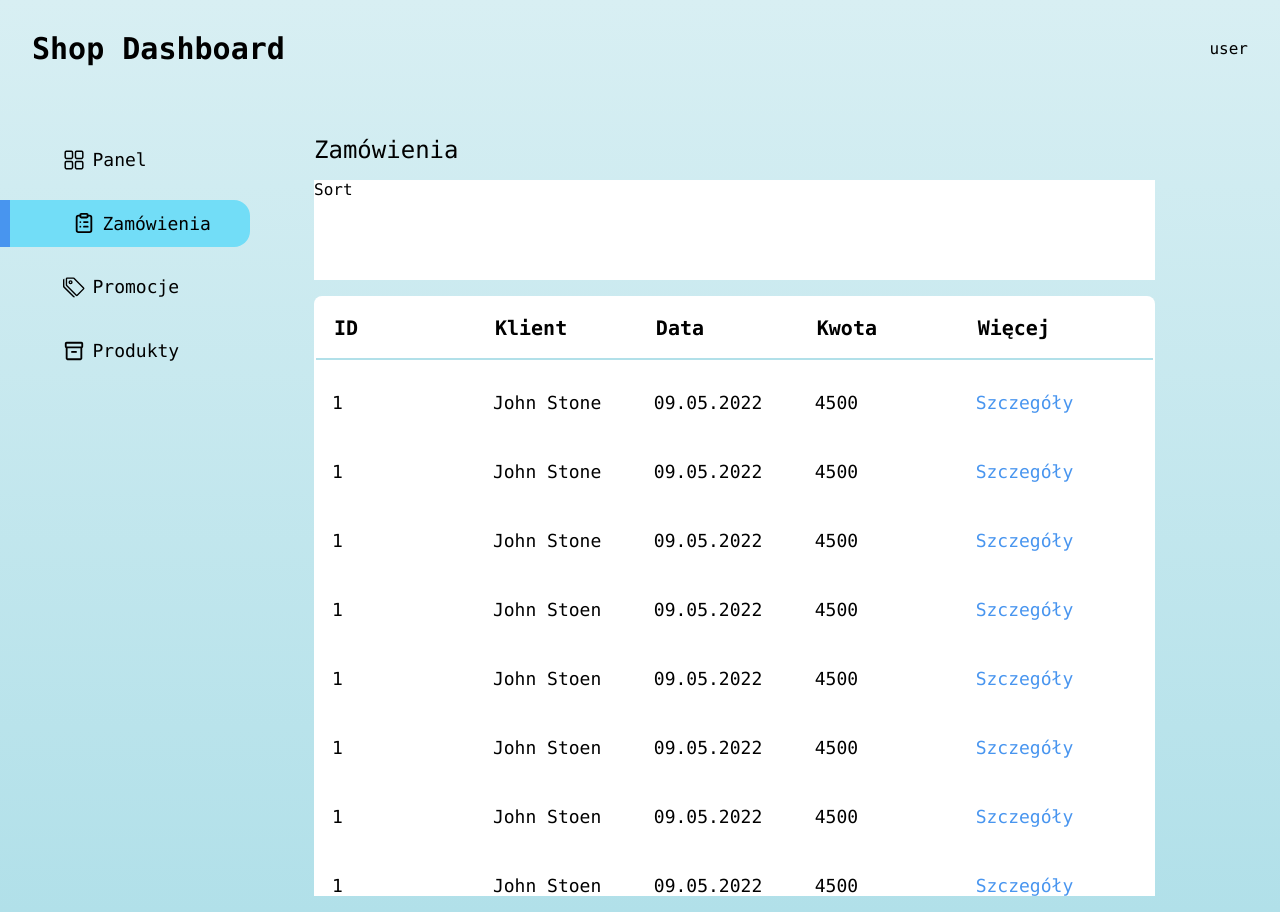
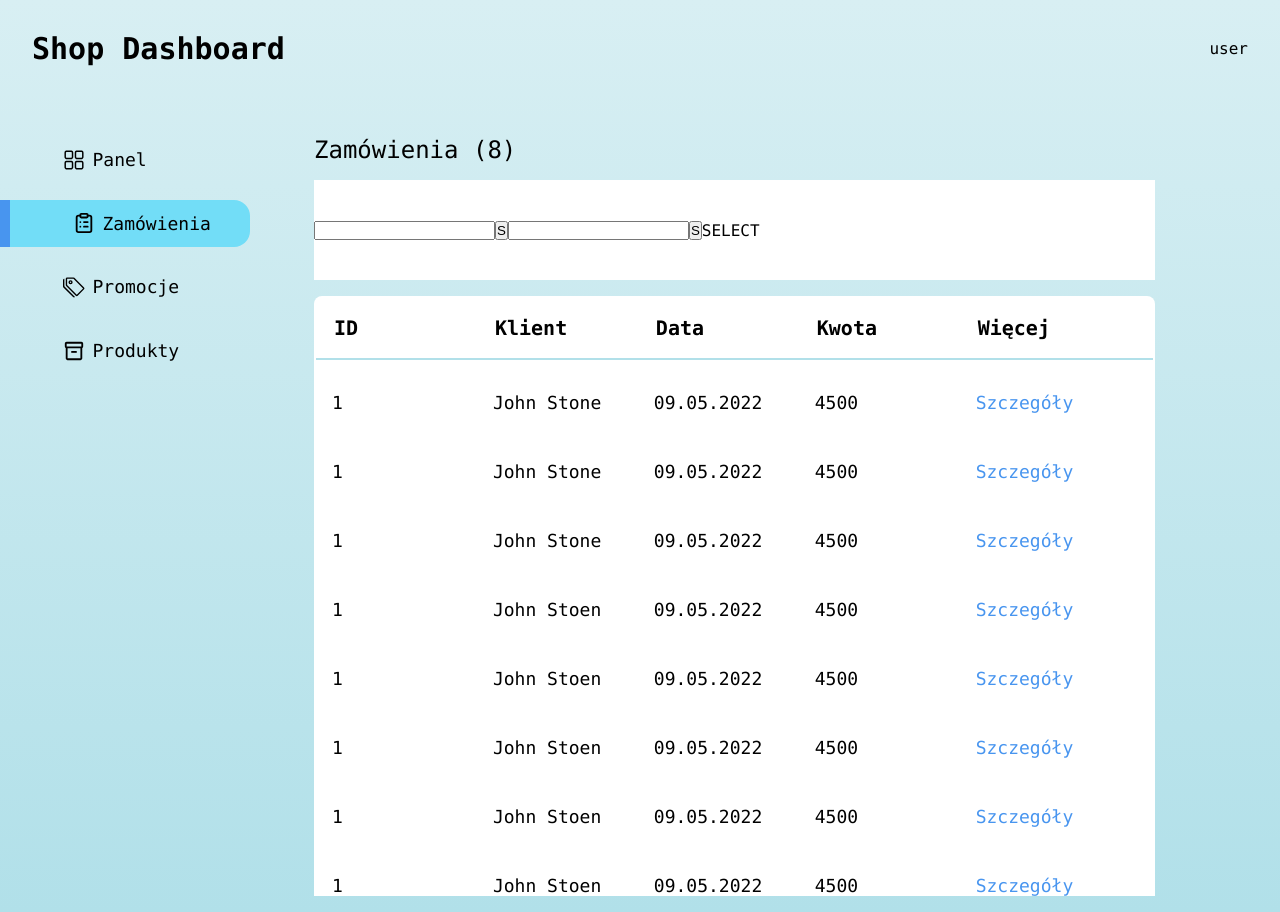
Before and after one commit to tomaszsliwakowski/Dashboard_e_shop, a Next.js app: page /dashboard/orders in a window 1280 px wide. Built offline with nearby package versions, Linux system fonts and the light colour scheme.

Commit message:
Changes to be committed: 	modified:   src/app/dashboard/dashboard.module.css 	modified:   src/app/dashboard/orders/page.tsx

```diff
--- a/src/app/dashboard/dashboard.module.css
+++ b/src/app/dashboard/dashboard.module.css
@@ -229,6 +229,8 @@
   width: 90%;
   background-color: white;
   margin-bottom: 1rem;
+  display: flex;
+  align-items: center;
 }
 @media screen and (max-width: 1200px) {
   .panel {
--- a/src/app/dashboard/orders/page.tsx
+++ b/src/app/dashboard/orders/page.tsx
@@ -25,8 +25,18 @@ export default function Orders() {
   return (
     <div className={styles.dashboard}>
       <div className={styles.Orders}>
-        <h2>Zamówienia</h2>
-        <div className={styles.SortOrders}>Sort</div>
+        <h2>Zamówienia (8)</h2>
+        <div className={styles.SortOrders}>
+          <div className={styles.SortID}>
+            <input type="text" />
+            <button>S</button>
+          </div>
+          <div className={styles.SortCust}>
+            <input type="text" />
+            <button>S</button>
+          </div>
+          <div className={styles.SortData}>SELECT</div>
+        </div>
         <div className={`${styles.Tableslider} ${styles.OrdersSlider}`}>
           <table className={`${styles.table} ${styles.OrdersTable}`}>
             <thead>
```
